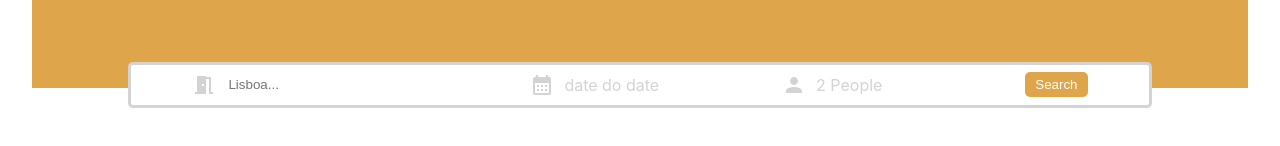
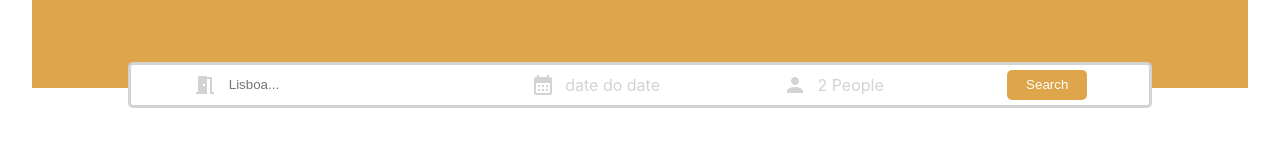
Before and after one commit to Edvunge/ProjetoFinalGrupo6, a Next.js app in the folder projeto_final/: page / in a window 1280 px wide. Shown: the part 250-396 px from the top of the page. Built offline with nearby package versions, Linux system fonts and the light colour scheme.

Commit message:
Atualizações do projeto

```diff
--- a/projeto_final/src/components/header/Header.module.css
+++ b/projeto_final/src/components/header/Header.module.css
@@ -61,7 +61,8 @@
 }
 
 .headerButton {
-    margin-left: 20px;
+    width: 80px;
+    height: 30px;
     border: none;
     border-radius: 5px;
     padding: 5px 10px;
@@ -74,3 +75,7 @@
     color: lightgray;
     cursor: pointer;
 }
+
+.headerListItem {
+
+}
```
